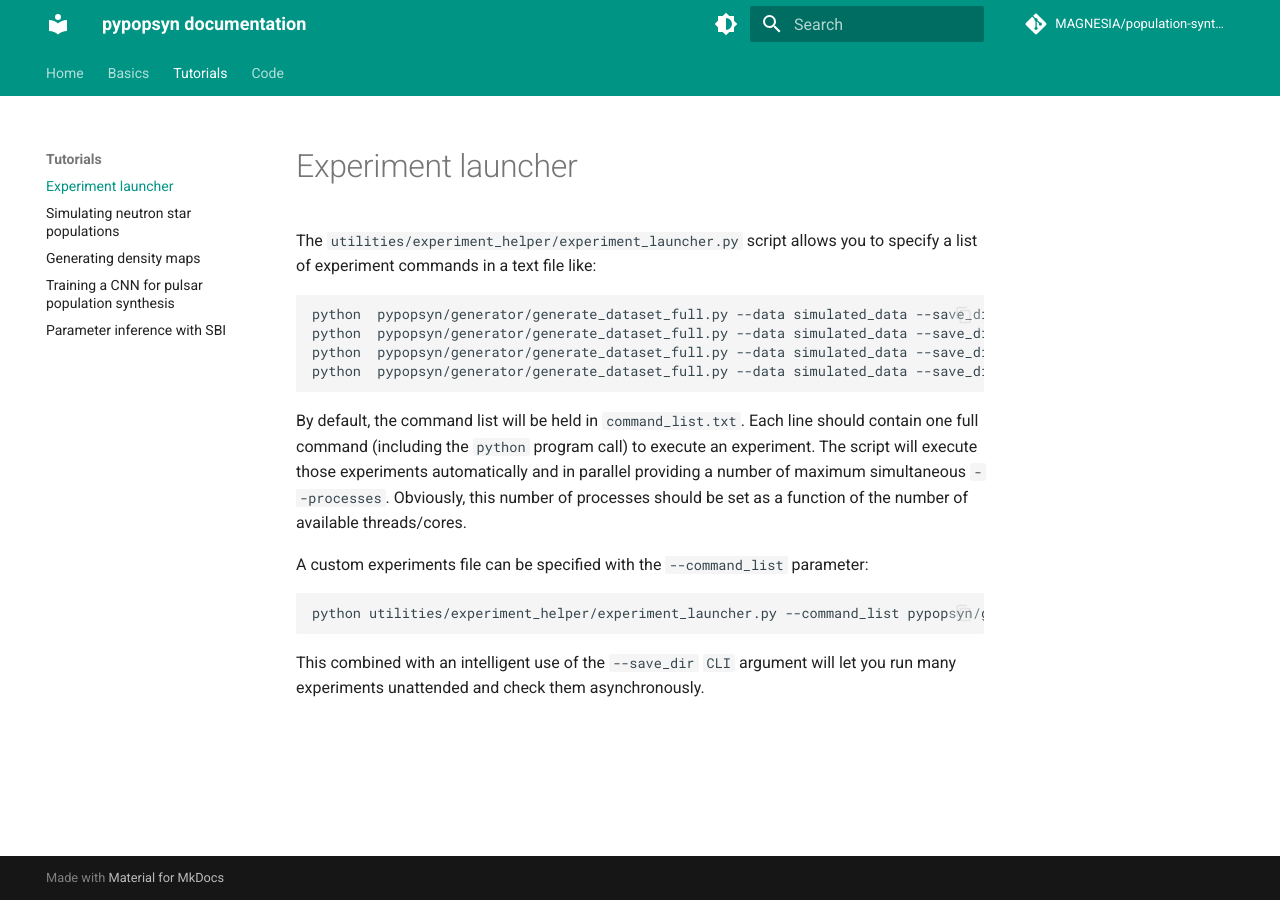
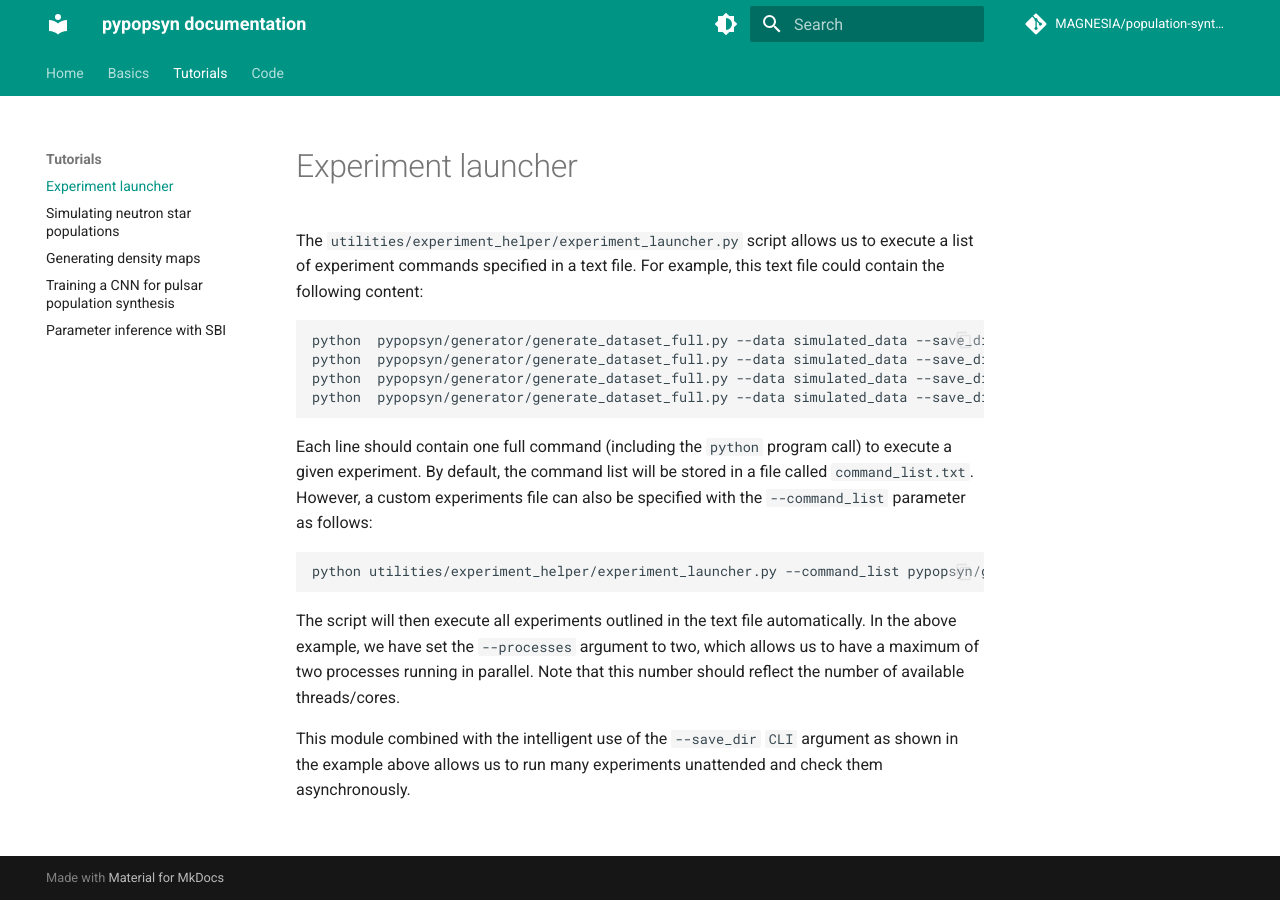
Before and after one commit to ice-csic-astroexotic/ML-Poppyns, an MkDocs documentation site: the page built from docs/tutorials/experiment_launcher.md, in a window 1280 px wide. Built offline with MkDocs 1.6.1 and Material for MkDocs 9.7.7, drawn with Linux system fonts in a browser that asks for light colours; comment, search, counter and statistics services are not loaded.

Commit message:
Rewording the text to improve readability.

````diff
--- a/docs/tutorials/experiment_launcher.md
+++ b/docs/tutorials/experiment_launcher.md
@@ -1,6 +1,7 @@
 # Experiment launcher
 
-The `utilities/experiment_helper/experiment_launcher.py` script allows you to specify a list of experiment commands in a text file like:
+The `utilities/experiment_helper/experiment_launcher.py` script allows us to execute a list of experiment commands
+specified in a text file. For example, this text file could contain the following content:
 ```commandline
 python  pypopsyn/generator/generate_dataset_full.py --data simulated_data --save_dir generated_data/array_64 --type array --resolution_dyn 64 --resolution_ppdot 32
 python  pypopsyn/generator/generate_dataset_full.py --data simulated_data --save_dir generated_data/array_128 --type array --resolution_dyn 128 --resolution_ppdot 32
@@ -8,13 +9,15 @@ python  pypopsyn/generator/generate_dataset_full.py --data simulated_data --save
 python  pypopsyn/generator/generate_dataset_full.py --data simulated_data --save_dir generated_data/array_512 --type array --resolution_dyn 512 --resolution_ppdot 32
 ```
 
-By default, the command list will be held in `command_list.txt`. Each line should contain one full command (including the `python` program call) to execute an experiment.
-The script will execute those experiments automatically and in parallel providing a number of maximum simultaneous `--processes`.
-Obviously, this number of processes should be set as a function of the number of available threads/cores.
-
-A custom experiments file can be specified with the `--command_list` parameter:
+Each line should contain one full command (including the `python` program call) to execute a given experiment. By
+default, the command list will be stored in a file called `command_list.txt`. However, a custom experiments file can
+also be specified with the `--command_list` parameter as follows:
 ```commandline
 python utilities/experiment_helper/experiment_launcher.py --command_list pypopsyn/generator/experiment_list.txt --processes 2
 ```
+The script will then execute all experiments outlined in the text file automatically. In the above example, we have
+set the `--processes` argument to two, which allows us to have a maximum of two processes running in parallel.
+Note that this number should reflect the number of available threads/cores.
 
-This combined with an intelligent use of the `--save_dir` `CLI` argument will let you run many experiments unattended and check them asynchronously.
+This module combined with the intelligent use of the `--save_dir` `CLI` argument as shown in the example above allows
+us to run many experiments unattended and check them asynchronously.
````
